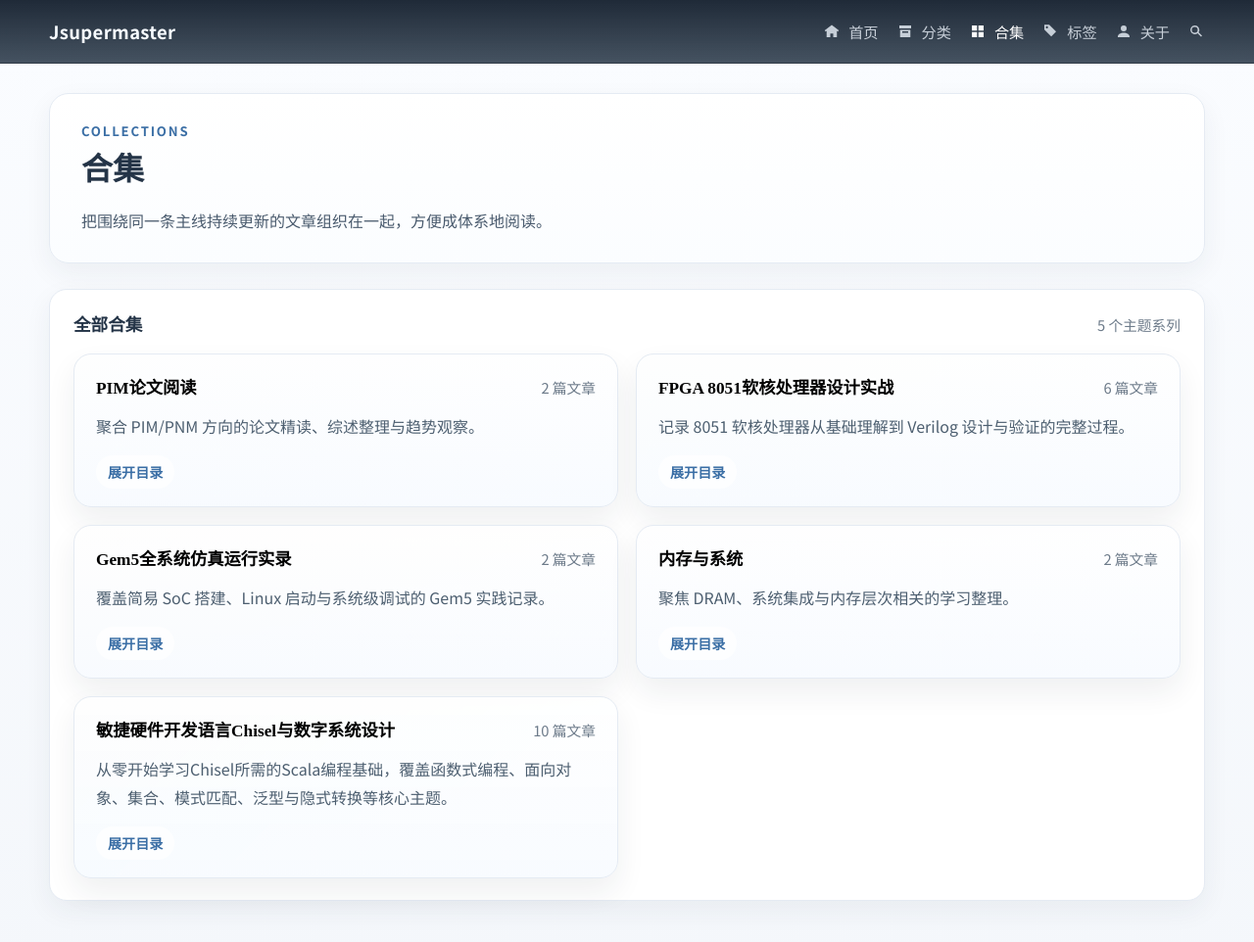
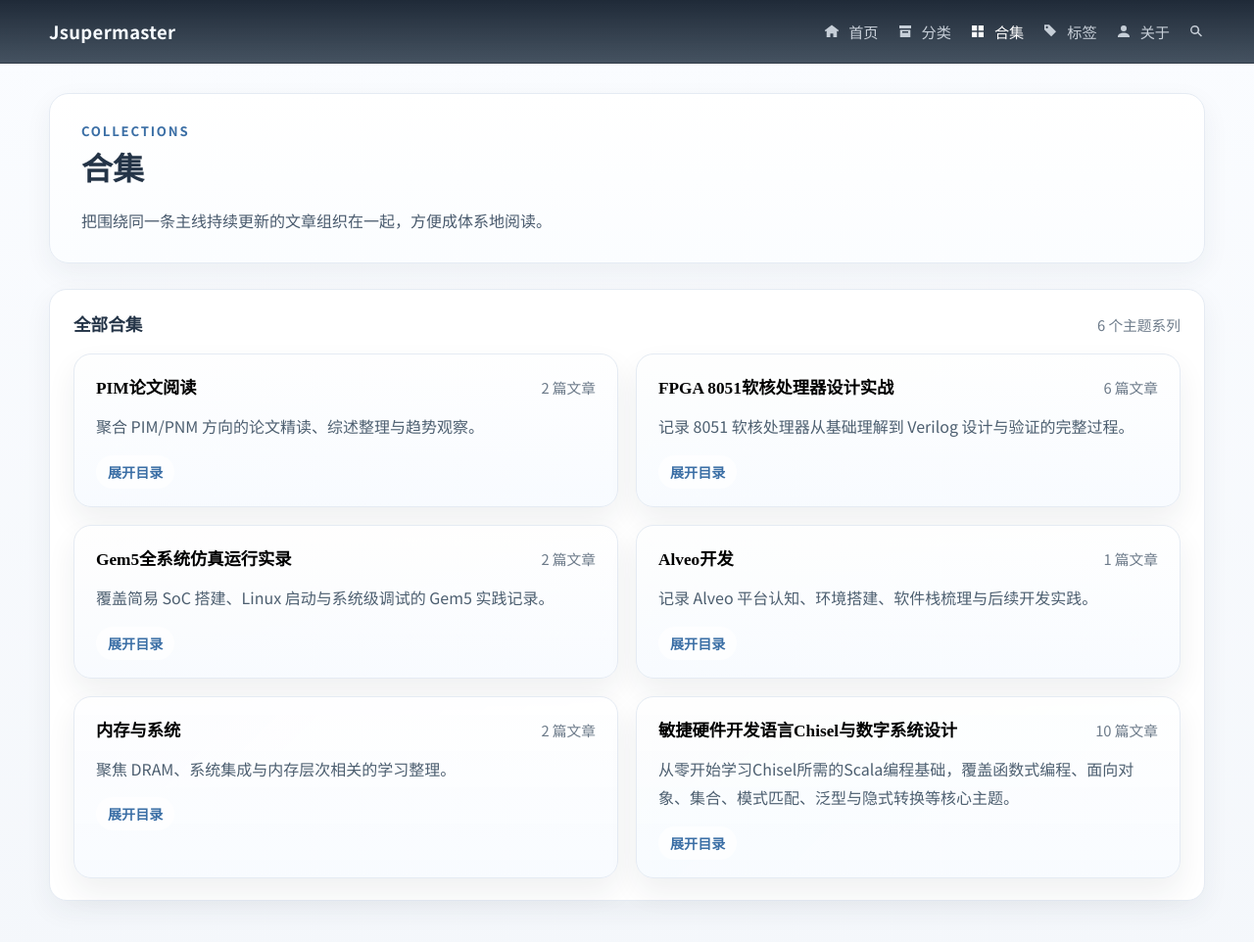
Before and after one commit to Jsupermaster/Jsupermaster.github.io, a Jekyll site: the page built from categories.md, in a window 1280 px wide and 976 px high. Shown: the top 962 px of the window at 98% size. Built offline with Jekyll 4.4.1, drawn with Linux system fonts in a browser that asks for light colours; comment, search, counter and statistics services are not loaded.

Commit message:
update_260701_1

```diff
--- a/assets/styles.css
+++ b/assets/styles.css
@@ -883,6 +883,8 @@ img {
 
 .collection-panel-list {
   display: grid;
+  align-content: start;
+  grid-auto-rows: max-content;
   gap: 12px;
   min-height: 0;
   padding-bottom: 10px;
--- a/categories.md
+++ b/categories.md
@@ -17,6 +17,10 @@ collections:
     slug: gem5-full-system-notes
     description: 覆盖简易 SoC 搭建、Linux 启动与系统级调试的 Gem5 实践记录。
     accent_class: collection-gem5
+  - title: Alveo开发
+    slug: alveo-development
+    description: 记录 Alveo 平台认知、环境搭建、软件栈梳理与后续开发实践。
+    accent_class: collection-fpga
   - title: 内存与系统
     slug: memory-and-systems
     description: 聚焦 DRAM、系统集成与内存层次相关的学习整理。
```
Also changed, not shown: _posts/2026-07-01-alveo-u50-software-stack.md (+1 -0 lines).
